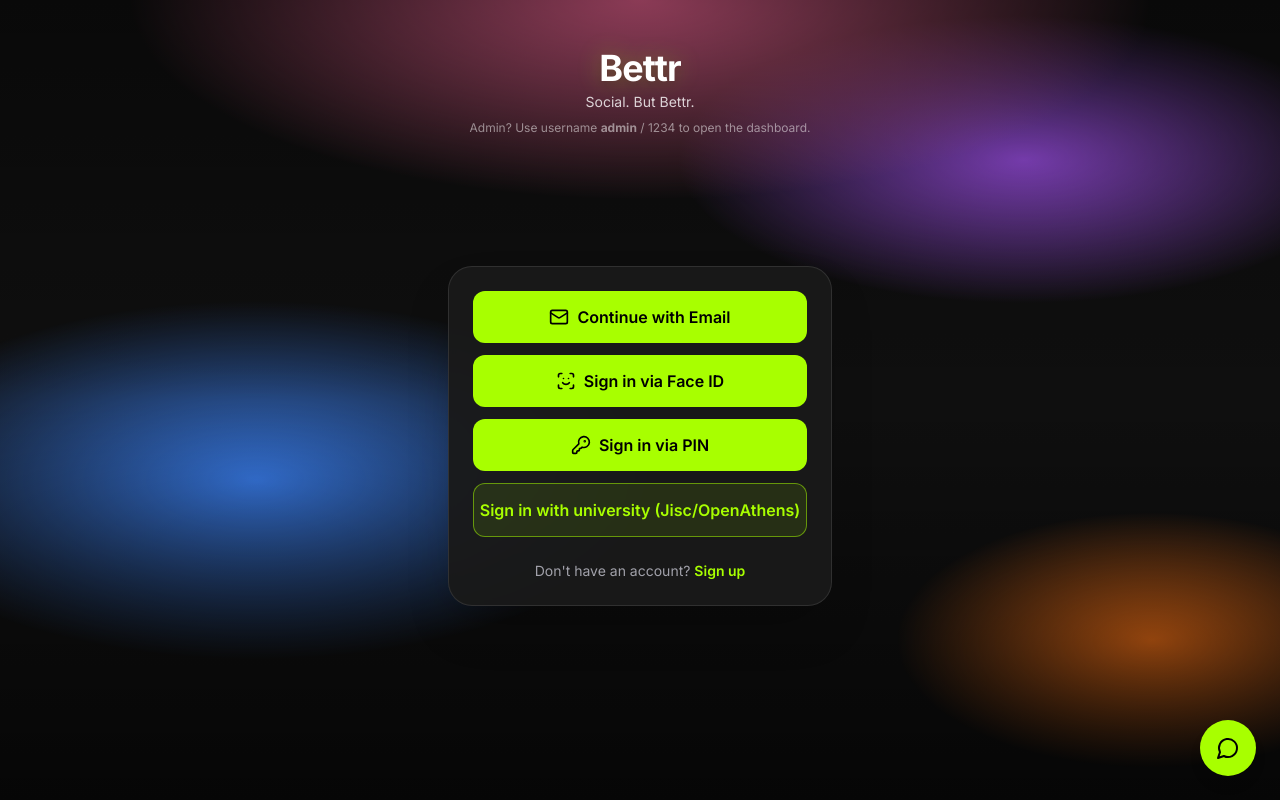
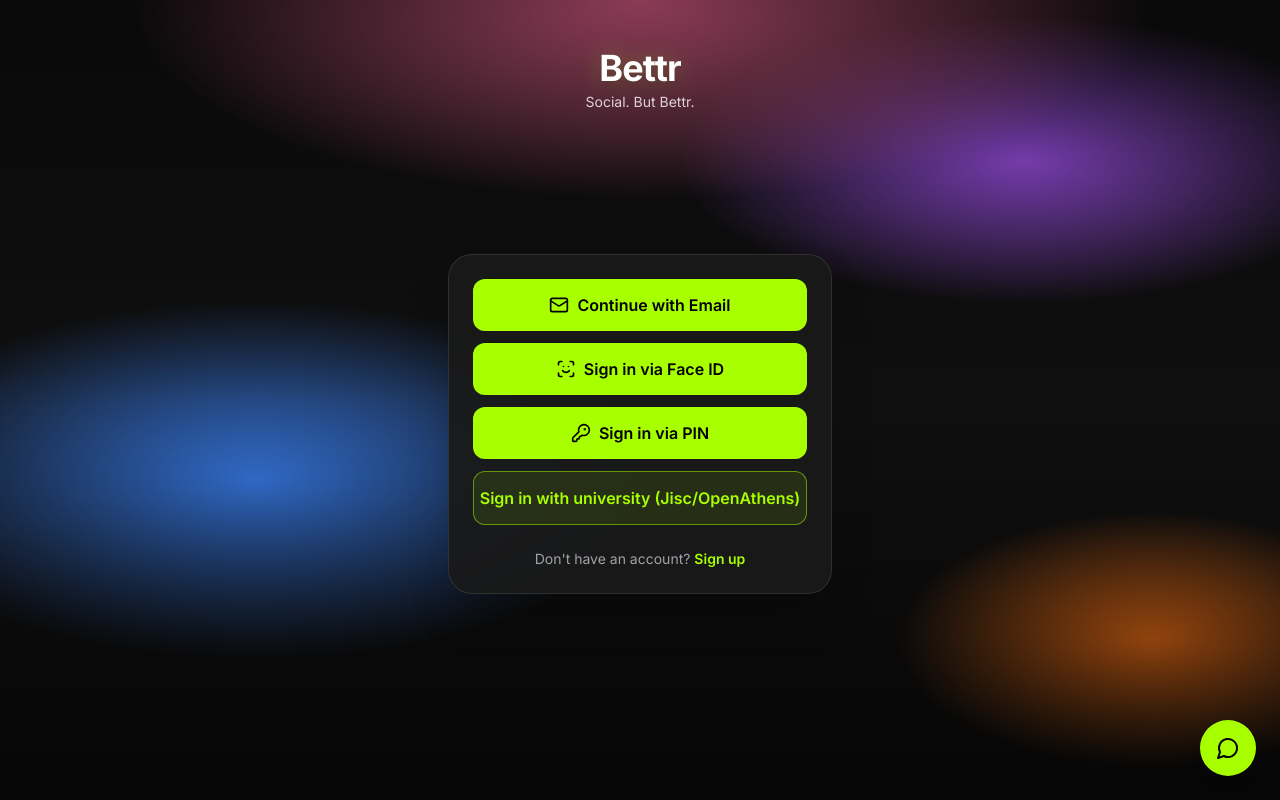
Before and after one commit to noumxan/bettr, a Next.js app: page /login in a window 1280 px wide. Built offline with nearby package versions, Linux system fonts and the light colour scheme.

Commit message:
Remove admin credentials hint from login page

```diff
--- a/src/app/login/page.tsx
+++ b/src/app/login/page.tsx
@@ -95,7 +95,6 @@
             Bettr
           </h1>
           <p className="mt-1 text-sm text-white/80">Social. But Bettr.</p>
-          <p className="mt-2 text-xs text-white/50">Admin? Use username <strong>admin</strong> / 1234 to open the dashboard.</p>
           {jiscMessage && (
             <p className="mt-3 rounded-lg bg-amber-500/20 px-3 py-2 text-xs text-amber-200 border border-amber-500/30">
               {jiscMessage}
```
